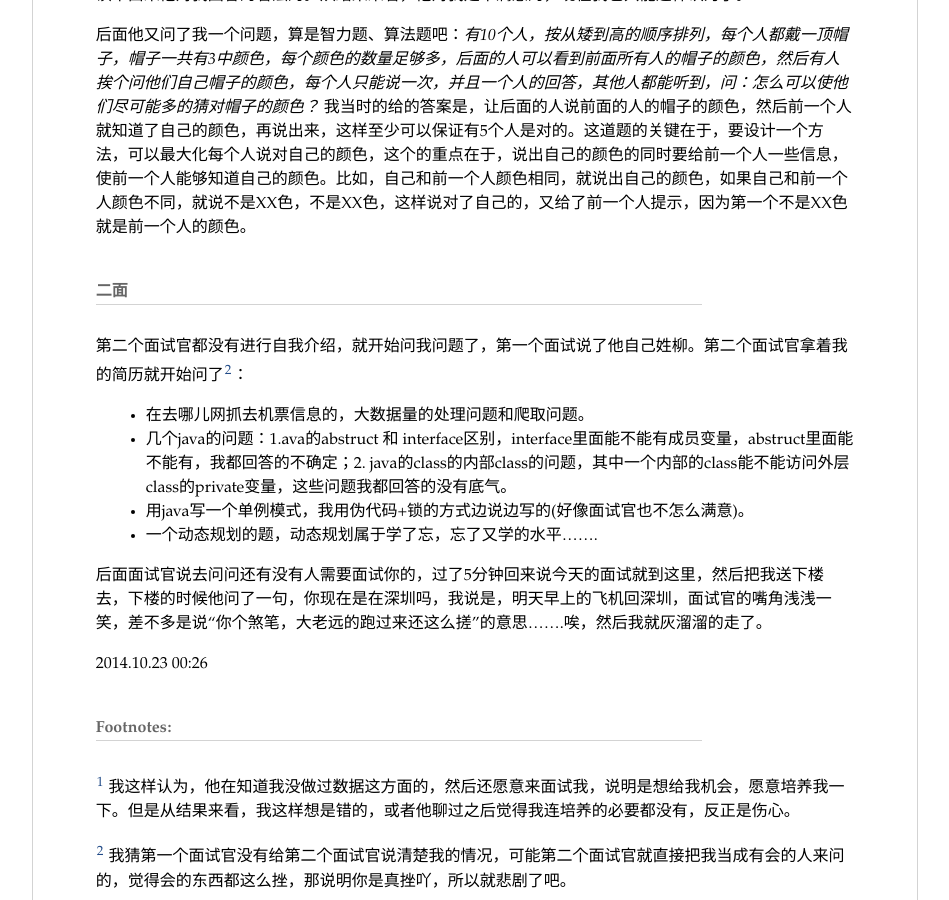
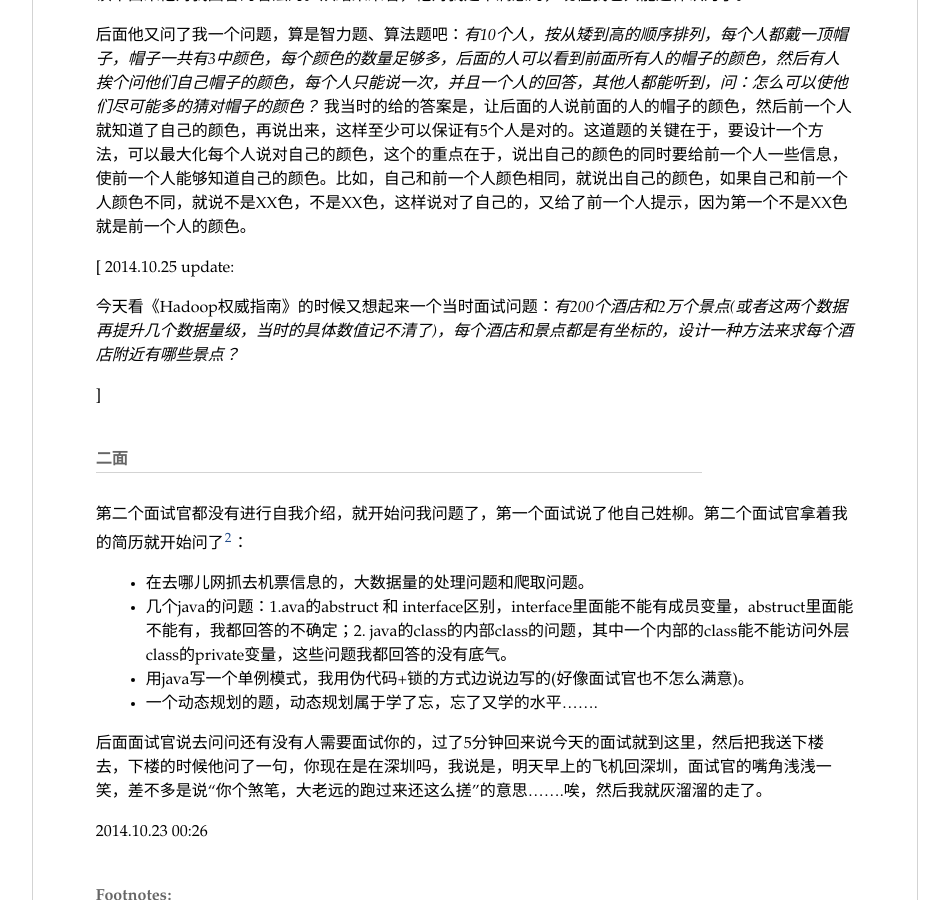
Before and after one commit to kk-mood/mood, a Jekyll site: the page built from _posts/2014-10-23-ctrips-interviews-shanghai.md, in a window 1280 px wide and 900 px high, scrolled down 1009 px. Shown: the whole window, without its empty margins (166-1115 px from the left). Built offline with Jekyll 4.4.1, drawn with Linux system fonts in a browser that asks for light colours; Markdown is read by kramdown in place of the engine named in the settings; comment, search, counter and statistics services are not loaded.

Commit message:
Add a question in blog 2014-10-23-ctrips-interviews-shanghai.md.

```diff
--- a/_posts/2014-10-23-ctrips-interviews-shanghai.md
+++ b/_posts/2014-10-23-ctrips-interviews-shanghai.md
@@ -33,6 +33,12 @@ categories: work
 
 后面他又问了我一个问题，算是智力题、算法题吧：*有10个人，按从矮到高的顺序排列，每个人都戴一顶帽子，帽子一共有3中颜色，每个颜色的数量足够多，后面的人可以看到前面所有人的帽子的颜色，然后有人挨个问他们自己帽子的颜色，每个人只能说一次，并且一个人的回答，其他人都能听到，问：怎么可以使他们尽可能多的猜对帽子的颜色？* 我当时的给的答案是，让后面的人说前面的人的帽子的颜色，然后前一个人就知道了自己的颜色，再说出来，这样至少可以保证有5个人是对的。这道题的关键在于，要设计一个方法，可以最大化每个人说对自己的颜色，这个的重点在于，说出自己的颜色的同时要给前一个人一些信息，使前一个人能够知道自己的颜色。比如，自己和前一个人颜色相同，就说出自己的颜色，如果自己和前一个人颜色不同，就说不是XX色，不是XX色，这样说对了自己的，又给了前一个人提示，因为第一个不是XX色就是前一个人的颜色。
 
+[ 2014.10.25 update:
+
+今天看《Hadoop权威指南》的时候又想起来一个当时面试问题：*有200个酒店和2万个景点(或者这两个数据再提升几个数据量级，当时的具体数值记不清了)，每个酒店和景点都是有坐标的，设计一种方法来求每个酒店附近有哪些景点？*
+
+]
+
 
 #### 二面 ####
 
```
